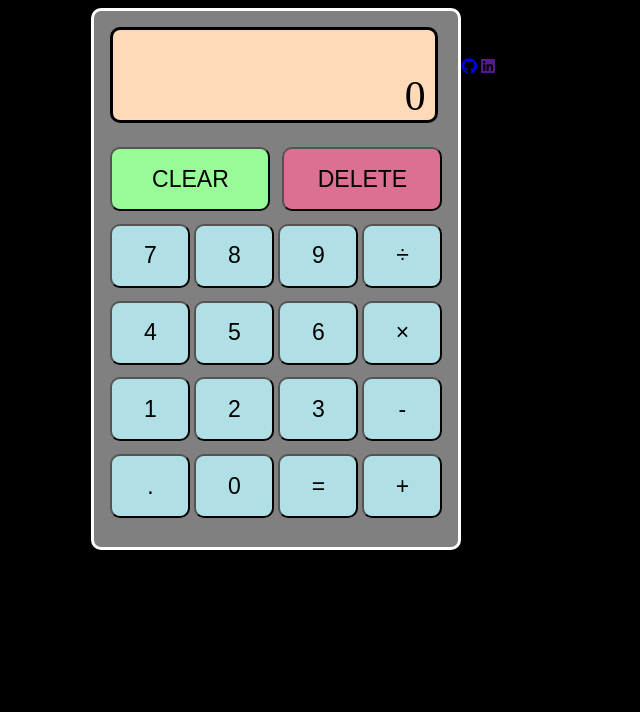
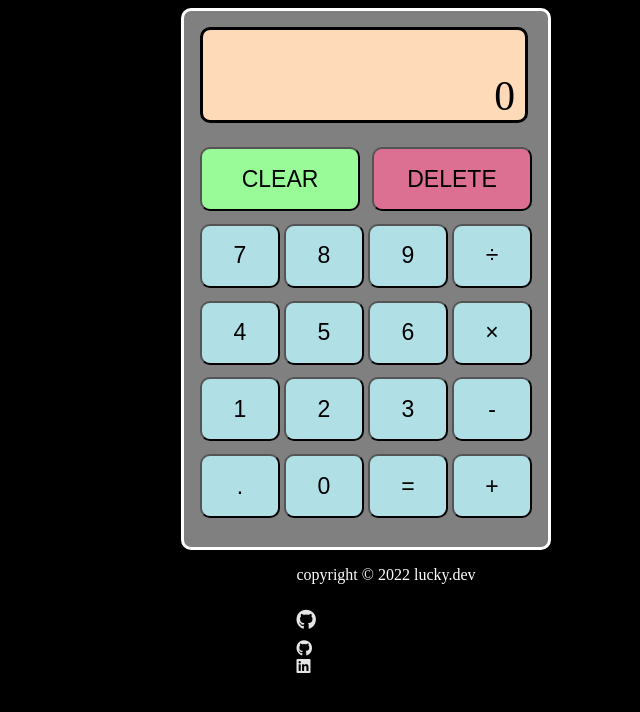
Before and after one commit to GitWithLucky/TOP-Calculator, a plain HTML site: page index.html in a window 1280 px wide. Shown: the whole page, without its empty margins (274-914 px from the left). Drawn offline with Linux system fonts and the light colour scheme.

Commit message:
Yet to implement functionality

```diff
--- a/index.html
+++ b/index.html
@@ -47,9 +47,16 @@
     </div>
 
     <div class="footer">
-        <p class="copy">copyright &copy 2022 lucky.dev</p>
-        <a href="https://github.com/gitwithlucky"><i class="fab fa-github"></i></a>
-        <a href=""><i class="fab fa-linkedin"></i></a>
+        <ul>
+            <li><p>copyright &copy 2022 lucky.dev</p></li>
+            <li><a href="https://github.com/gitwithlucky">
+                <span class="fa-stack fa-lg fab fa-github">
+
+                </span>
+            </a></li>
+            <li><a href="https://github.com/gitwithlucky"><i class="fab fa-github"></i></a></li>
+            <li><a href=""><i class="fab fa-linkedin"></i></a</li>
+        </ul>
     </div>
     <script src="main.js" defer></script>
 </body>
--- a/styles.css
+++ b/styles.css
@@ -5,8 +5,9 @@
 body {
     background: #000;
     display: flex;
+    flex-direction: column;
     justify-content: center;
-    /* align-items: center;   */
+    align-items: center;
 }
 
 .container {
@@ -14,7 +15,7 @@ body {
     background: grey;
     border: solid #FFF;
     border-radius: 10px;
-    width: fit-content;
+    flex: 1;
 }
 
 .screen {
@@ -60,6 +61,19 @@ button {
     top: 1em;
 }
 
+ul {
+    list-style: none;
+}
+
+.footer {
+    color: #FFF;
+}
+
+.fab {
+    color: #FFF;
+    filter: invert(1%) sepia(1%) saturate(1%) hue-rotate(1deg) brightness(1000%) contrast(80%);
+}
+
 @media  (max-width:400px) {
 
     body {
```
